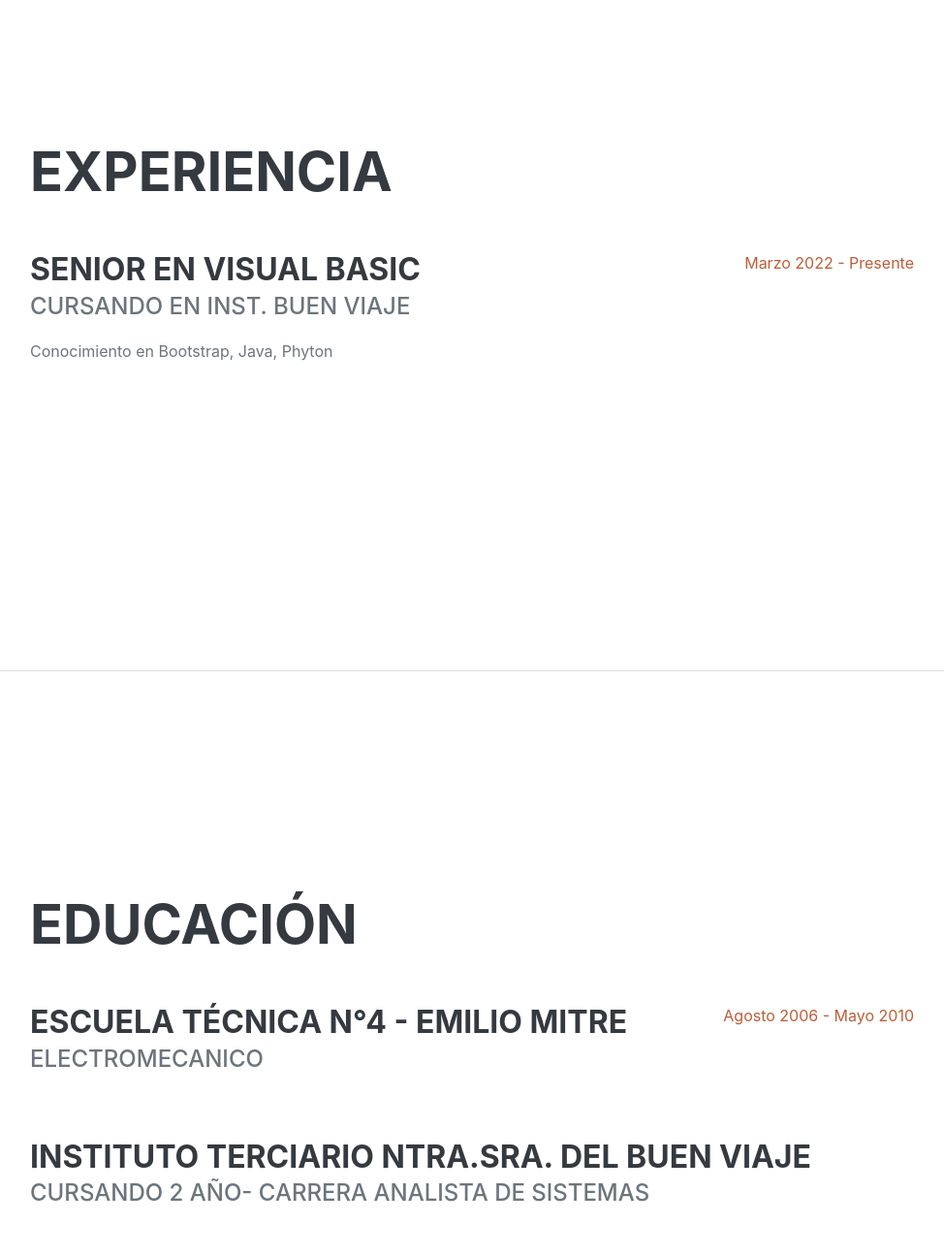
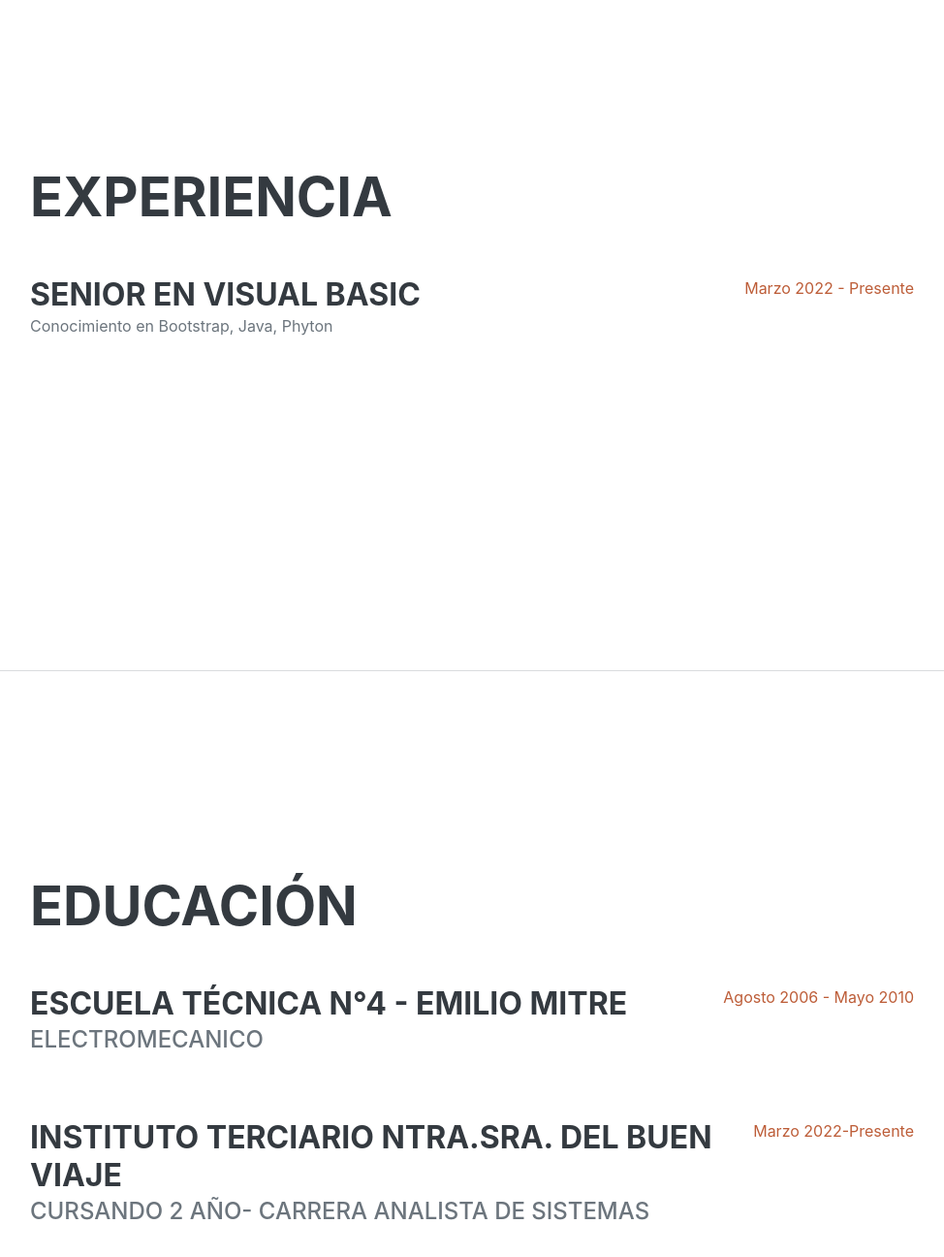
Before and after one commit to guille2013/githubcv, a plain HTML site: page index.html in a window 1280 px wide. Shown: the part 910-2206 px from the top of the page at 97% size, without its empty margins (289-1263 px from the left). Drawn offline with nearby package versions, Linux system fonts and the light colour scheme; a web font is replaced by a local one.

Commit message:
Update index.html

```diff
--- a/index.html
+++ b/index.html
@@ -64,7 +64,7 @@
                     <div class="d-flex flex-column flex-md-row justify-content-between mb-5">
                         <div class="flex-grow-1">
                             <h3 class="mb-0">Senior en Visual Basic</h3>
-                            <div class="subheading mb-3">Cursando en Inst. Buen Viaje</div>
+
                             <p>Conocimiento en Bootstrap, Java, Phyton</p>
                         </div>
                         <div class="flex-shrink-0"><span class="text-primary">Marzo 2022 - Presente</span></div>
@@ -91,6 +91,7 @@
                             <div class="subheading mb-3">Cursando 2 año- Carrera Analista de Sistemas</div>
 
                         </div>
+                        <div class="flex-shrink-0"><span class="text-primary"> Marzo 2022-Presente</span></div>
 
                     </div>
                 </div>
```
